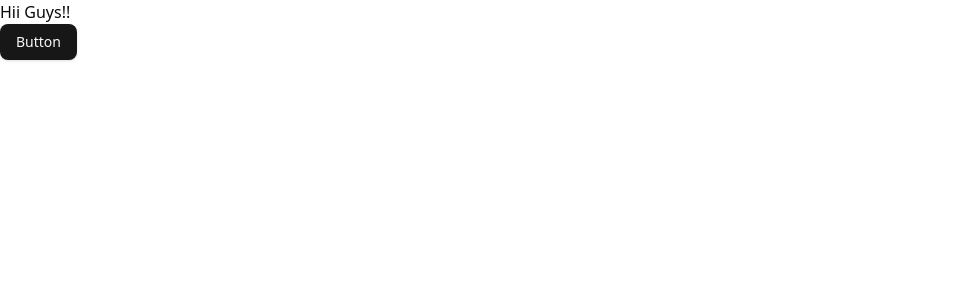
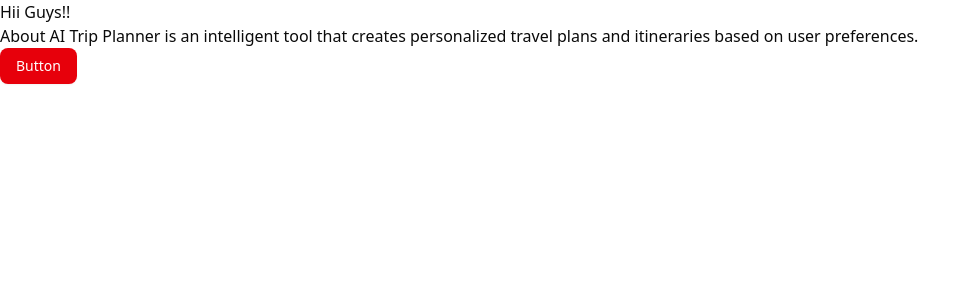
Before and after one commit to Sayan-Mondal2022/travAi, a Next.js app in the folder frontend/: page / in a window 1280 px wide. Shown: the top 300 px of the page, without its empty margins (0-980 px from the left). Built offline with nearby package versions, Linux system fonts and the light colour scheme.

Commit message:
Person A made some changes

```diff
--- a/frontend/app/page.js
+++ b/frontend/app/page.js
@@ -4,7 +4,11 @@ export default function Home() {
   return (
     <div>
       <p>Hii Guys!!</p>
-      <Button variant="default">Button</Button>
+      <div>
+        About
+        AI Trip Planner is an intelligent tool that creates personalized travel plans and itineraries based on user preferences.
+      </div>
+      <Button variant="destructive">Button</Button>
     </div>
   );
 }
```
